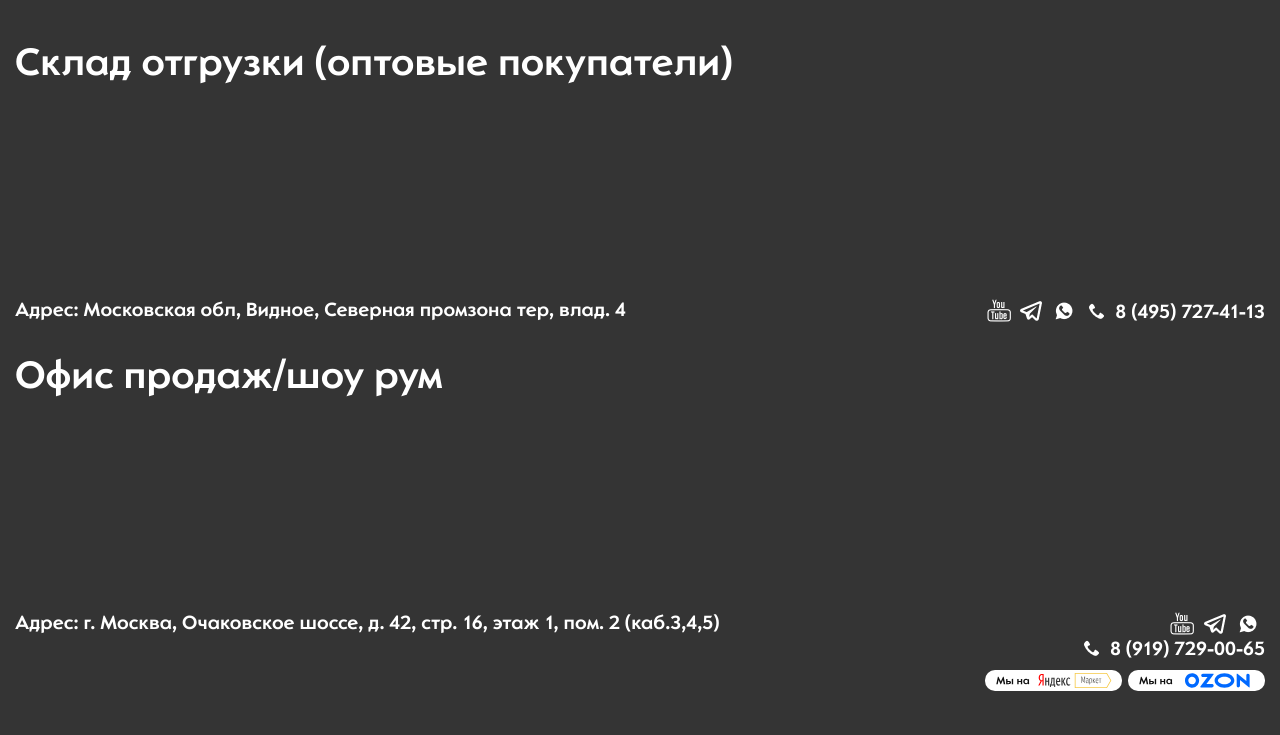
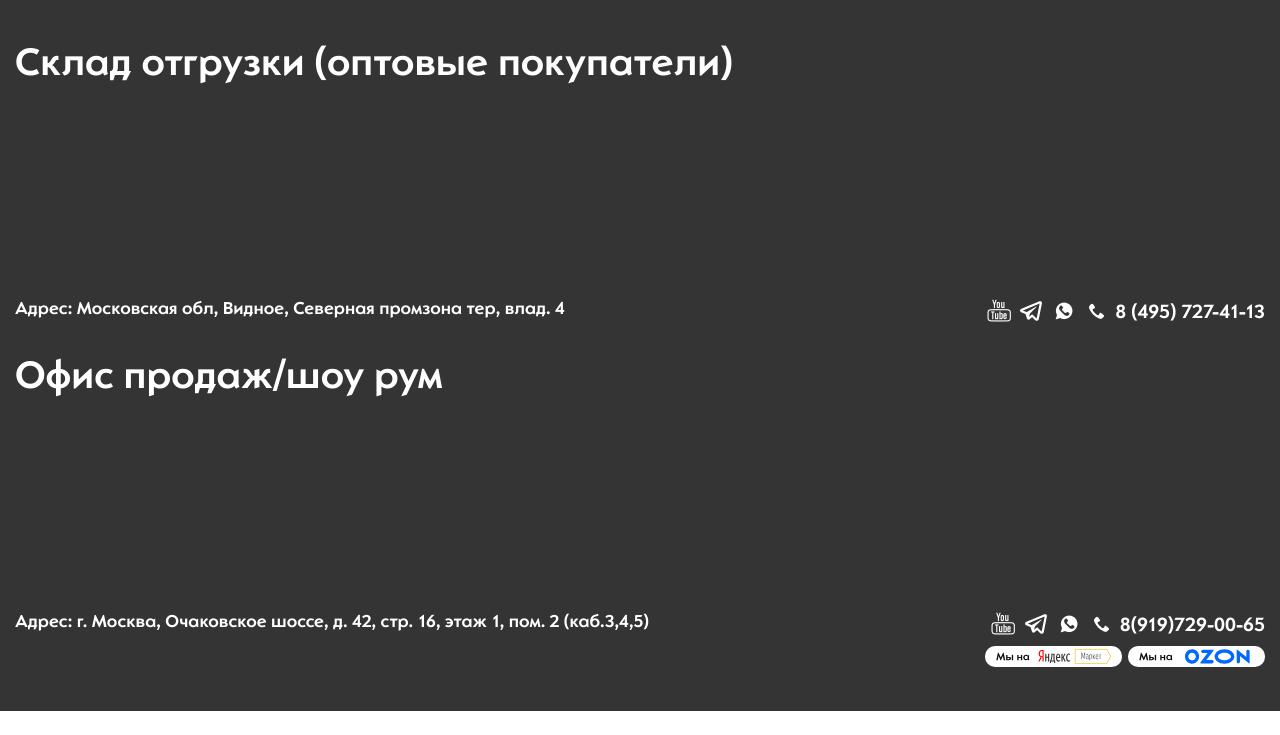
Before and after one commit to cushhy/testing, a plain HTML site: page index.html in a window 1280 px wide. Shown: the part 6646-7381 px from the top of the page. After the commit the page ends 7357 px from the top, so only its background shows below. Drawn offline with nearby package versions, Linux system fonts and the light colour scheme.

Commit message:
Add files via upload

```diff
--- a/css/style.css
+++ b/css/style.css
@@ -1035,7 +1035,7 @@ footer {
 .fc_address {
   float: left;
   width: calc(100% - 290px);
-  font-size: 20px;
+  font-size: 18px;
 }
 
 .fc_socials {
@@ -1095,7 +1095,7 @@ footer {
 .f_shops {
   position: absolute;
   top: -2px;
-  left: -350px;
+  left: -410px;
 }
 
 .f_shops>a {
--- a/index.html
+++ b/index.html
@@ -1254,7 +1254,7 @@
 			<div class="f_head">Склад отгрузки (оптовые покупатели)</div>
 			<div class="map">
 				<script async
-					src="https://api-maps.yandex.ru/services/constructor/1.0/js/?um=constructor%3A4bc64d030c83cca4b8609da0aa9fe226d24ead2eb1e40002854c42bfbd0aa114&amp;width=100%25&amp;height=100%&amp;lang=ru_RU&amp;scroll=false"></script>
+					src="https://api-maps.yandex.ru/services/constructor/1.0/js/?um=constructor%3Ae88f686467acaee229bb1b9419d867eb4422480ed3dbcd05318f00dd73b6031a&amp;width=100%25&amp;height=100%&amp;lang=ru_RU&amp;scroll=false"></script>
 			</div>
 			<div class="f_contacts">
 				<div class="fc_address">Адрес: Московская обл, Видное, Северная промзона тер, влад. 4
@@ -1272,7 +1272,7 @@
 			<div class="f_head">Офис продаж/шоу рум</div>
 			<div class="map">
 				<script async
-					src="https://api-maps.yandex.ru/services/constructor/1.0/js/?um=constructor%3Ae88f686467acaee229bb1b9419d867eb4422480ed3dbcd05318f00dd73b6031a&amp;width=100%25&amp;height=100%&amp;lang=ru_RU&amp;scroll=false"></script>
+					src="https://api-maps.yandex.ru/services/constructor/1.0/js/?um=constructor%3A4bc64d030c83cca4b8609da0aa9fe226d24ead2eb1e40002854c42bfbd0aa114&amp;width=100%25&amp;height=100%&amp;lang=ru_RU&amp;scroll=false"></script>
 			</div>
 			<div class="f_contacts">
 				<div class="fc_address">Адрес: г. Москва, Очаковское шоссе, д. 42, стр. 16, этаж 1, пом. 2 (каб.3,4,5)
@@ -1283,7 +1283,7 @@
 					<a
 						href="https://wa.clck.bar/79150862666?text=%D0%94%D0%BE%D0%B1%D1%80%D1%8B%D0%B9%20%D0%B4%D0%B5%D0%BD%D1%8C!"><img
 							src="images/wu_w.png" alt=""></a>
-					<span class="f_tel"><a href="tel:+79197290065">8 (919) 729-00-65</a></span>
+					<span class="f_tel"><a href="tel:+79197290065">8(919)729-00-65</a></span>
 					<div class="f_shops">
 						<a
 							href="https://market.yandex.ru/business--metallservis/10421934?clid=605&utm_source=10421934&no-pda-redir=1"><img
```
